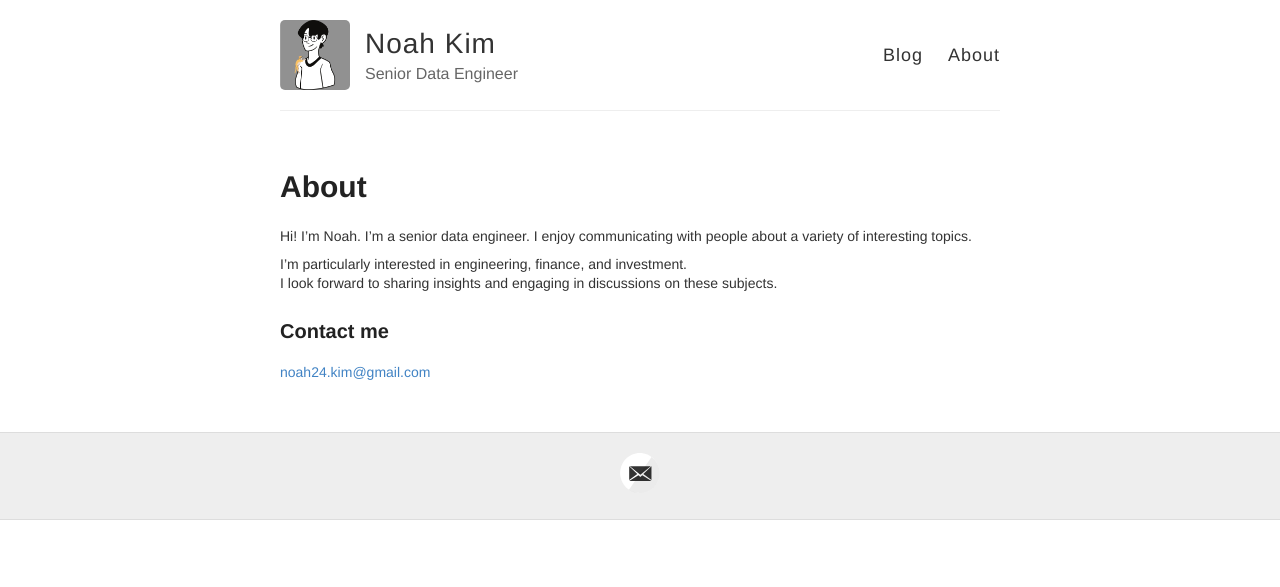
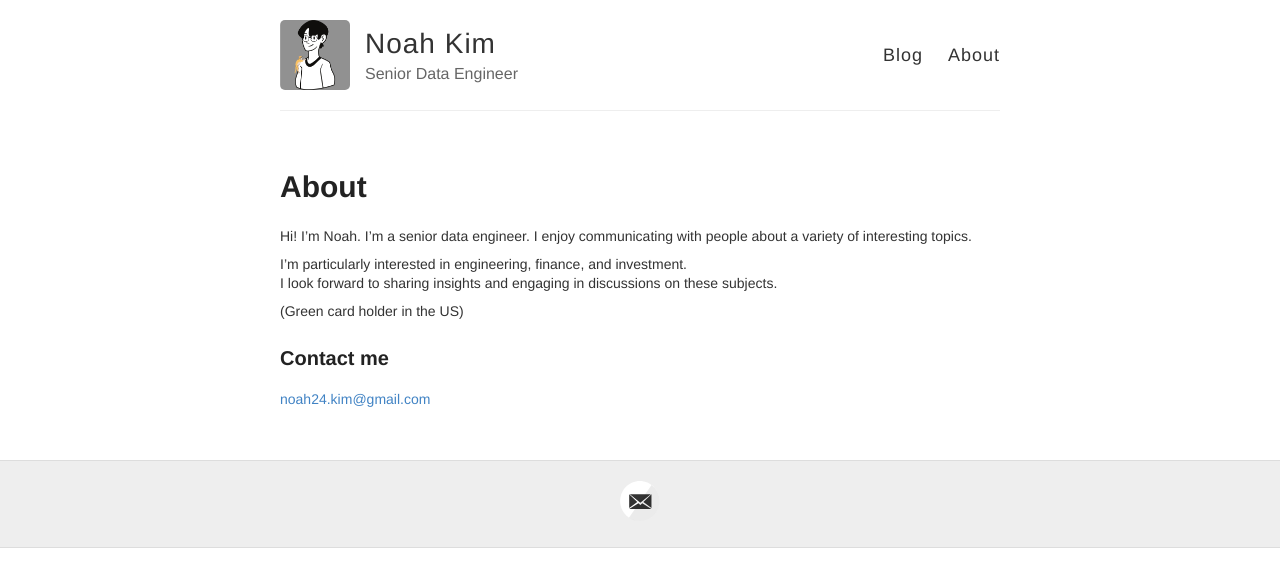
Before and after one commit to noahtjkim/noahtjkim.github.io, a Jekyll site: the page built from about.md, in a window 1280 px wide. Shown: the top 587 px of the page. Built offline with Jekyll 4.4.1, drawn with Linux system fonts in a browser that asks for light colours.

Commit message:
Update about.md

```diff
--- a/about.md
+++ b/about.md
@@ -9,6 +9,8 @@ Hi! I’m Noah. I’m a senior data engineer. I enjoy communicating with people
 I'm particularly interested in engineering, finance, and investment.
 I look forward to sharing insights and engaging in discussions on these subjects.
 
+(Green card holder in the US)
+
 ### Contact me
 
 [noah24.kim@gmail.com](mailto:noah24.kim@gmail.com)
```
